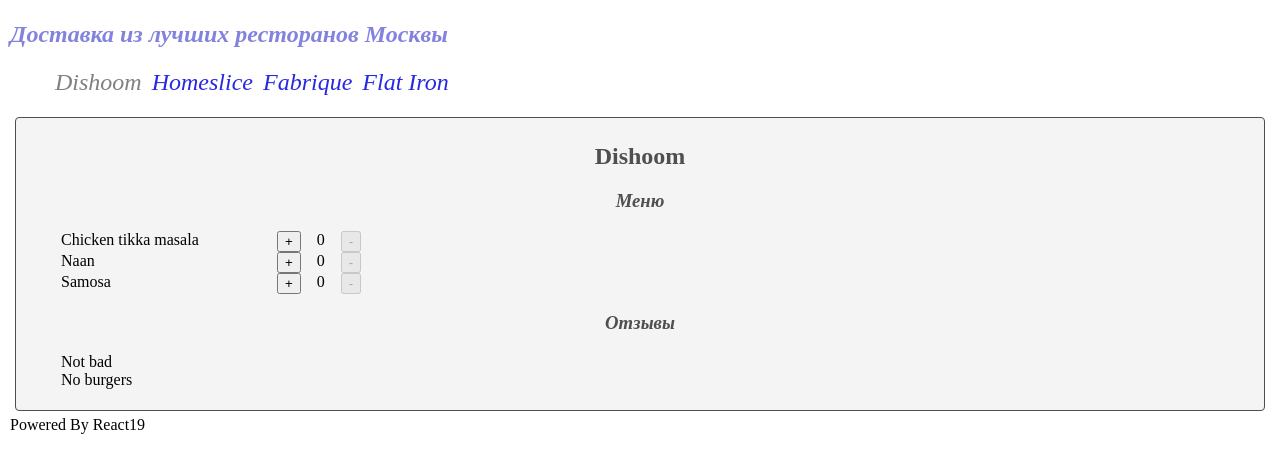
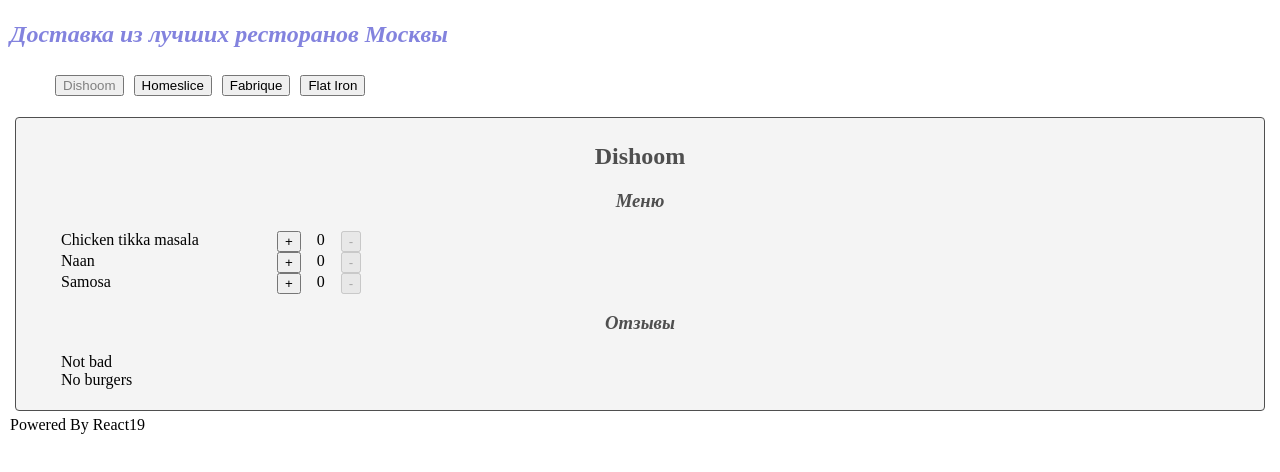
Before and after one commit to Nikita451/react-course-2025-hw, a React (Vite) app: page / in a window 1280 px wide. Shown: the top 472 px of the page. Built offline with nearby package versions, Linux system fonts and the light colour scheme.

Commit message:
HW3: fixes

```diff
--- a/src/App.tsx
+++ b/src/App.tsx
@@ -1,4 +1,4 @@
-import Restaurants from "./components/Restaurants";
+import { RestaurantList } from "./components/Restaurants";
 import { restaurants } from "./data/mock";
 import "./app.scss";
 import { Layout } from "./components/Layout";
@@ -6,7 +6,7 @@
 function App() {
   return (
     <Layout>
-      <Restaurants restaurants={restaurants} />
+      <RestaurantList restaurants={restaurants} />
     </Layout>
   );
 }
--- /dev/null
+++ b/src/components/Restaurants/Restaurant/index.tsx
@@ -0,0 +1,20 @@
+import type { FC } from "react";
+import type { Restaurant } from "../../../data/types";
+import { RestaurantMenu } from "../Menu";
+import { RestaurantReview } from "../Review";
+import styles from "../style.module.scss";
+
+interface Props {
+  restaurant: Restaurant;
+}
+
+export const RestaurantView: FC<Props> = ({ restaurant }) => {
+  const { name: restaurantName, menu, reviews } = restaurant;
+  return (
+    <div className={styles.restaurant}>
+      <h2>{restaurantName}</h2>
+      <RestaurantMenu menu={menu} />
+      <RestaurantReview reviews={reviews} />
+    </div>
+  );
+};
--- a/src/components/Restaurants/index.tsx
+++ b/src/components/Restaurants/index.tsx
@@ -1,19 +1,21 @@
-import { memo, useState } from "react";
+import { memo, useState, type FC } from "react";
 import classNames from "classnames";
 import type { Restaurant } from "../../data/types";
-import Menu from "./Menu";
-import Review from "./Review";
 import styles from "./style.module.scss";
+import { RestaurantView } from "./Restaurant";
 
 interface Props {
   restaurants: Restaurant[];
 }
 
-function RestaurantView({ restaurants }: Props) {
-  const [activeTab, setActiveTab] = useState<number>(0);
-  const { name: restaurantName, menu, reviews } = restaurants[activeTab];
+export const RestaurantList: FC<Props> = ({ restaurants }) => {
+  const [activeTab, setActiveTab] = useState<string>(restaurants[0].id);
+  const activeRestaurant = restaurants.find((r) => r.id === activeTab);
+  if (!activeRestaurant) {
+    return null;
+  }
 
-  function onSetActiveTab(currentTab: number) {
+  function onSetActiveTab(currentTab: string) {
     if (currentTab === activeTab) {
       return;
     }
@@ -23,24 +25,16 @@
   return (
     <>
       <ul className={styles.tabs}>
-        {restaurants.map(({ name, id }, index) => (
+        {restaurants.map(({ name, id }) => (
           <li
-            className={classNames({ [styles.active]: index === activeTab })}
-            onClick={() => onSetActiveTab(index)}
+            className={classNames({ [styles.active]: id === activeTab })}
             key={id}
           >
-            {name}
+            <button onClick={() => onSetActiveTab(id)}>{name}</button>
           </li>
         ))}
       </ul>
-
-      <div className={styles.restaurant}>
-        <h2>{restaurantName}</h2>
-        <Menu menu={menu} />
-        <Review reviews={reviews} />
-      </div>
+      <RestaurantView restaurant={activeRestaurant} />
     </>
   );
-}
-
-export default memo(RestaurantView);
+};
--- a/src/components/Restaurants/style.module.scss
+++ b/src/components/Restaurants/style.module.scss
@@ -31,12 +31,12 @@
     color: rgb(40, 40, 226);
     font-style: italic;
 
-    &:hover {
+    &:hover button {
       color: gray;
       cursor: pointer;
     }
 
-    &.active {
+    &.active button {
       color: gray;
     }
   }
```
Also changed, not shown: src/components/Restaurants/Menu/index.tsx (+3 -5 lines), src/components/Restaurants/Review/index.tsx (+3 -5 lines).
